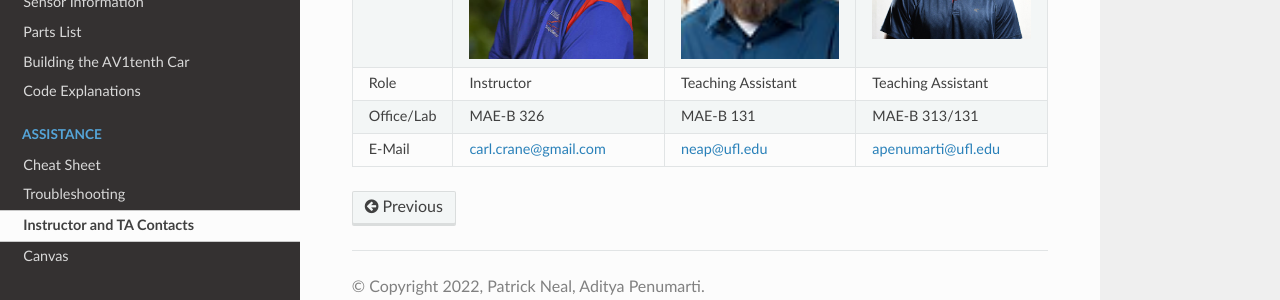
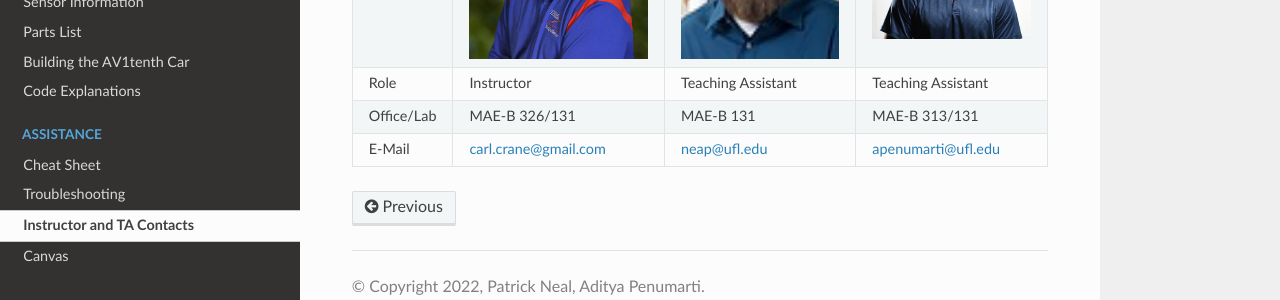
Before and after one commit to av-mae-uf/av1tenth-docs, a Sphinx documentation site: the page built from docs/assistance/contact.rst, in a window 1280 px wide. Shown: the part 415-715 px from the top of the page. Built offline with Sphinx 7.4.7 and the Read the Docs theme 2.0.0, drawn with Linux system fonts in a browser that asks for light colours.

Commit message:
Added crane lab info

```diff
--- a/docs/assistance/contact.rst
+++ b/docs/assistance/contact.rst
@@ -14,7 +14,7 @@ You can contact the instructors or the TA's Through `Canvas <https://ufl.instruc
 +-----------+--------------------------------+---------------------------+----------------------------+
 |   Role    | Instructor                     | Teaching Assistant        |  Teaching Assistant        |
 +-----------+--------------------------------+---------------------------+----------------------------+
-| Office/Lab| MAE-B 326                      |      MAE-B 131            |  MAE-B 313/131             |
+| Office/Lab| MAE-B 326/131                  |      MAE-B 131            |  MAE-B 313/131             |
 +-----------+--------------------------------+---------------------------+----------------------------+
 |   E-Mail  | carl.crane@gmail.com           |    neap@ufl.edu           | apenumarti@ufl.edu         |
 +-----------+--------------------------------+---------------------------+----------------------------+
```
